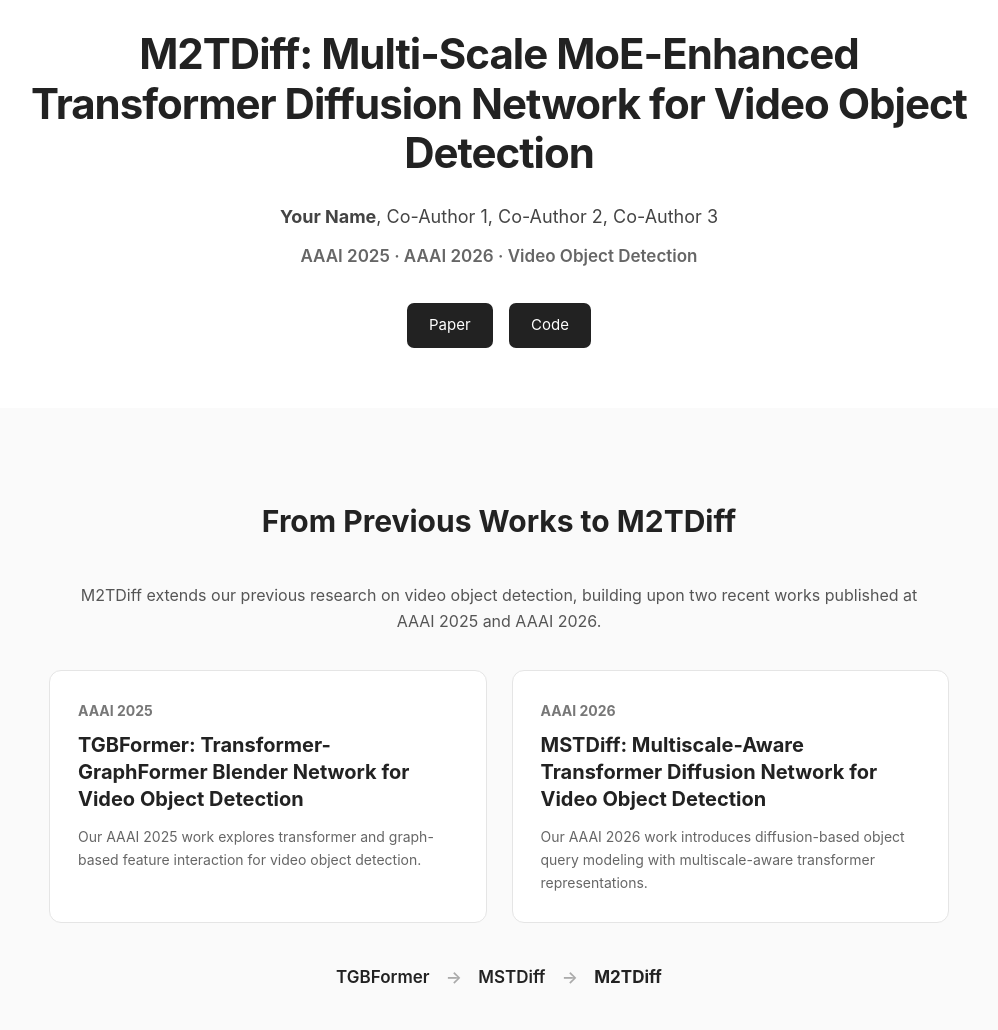
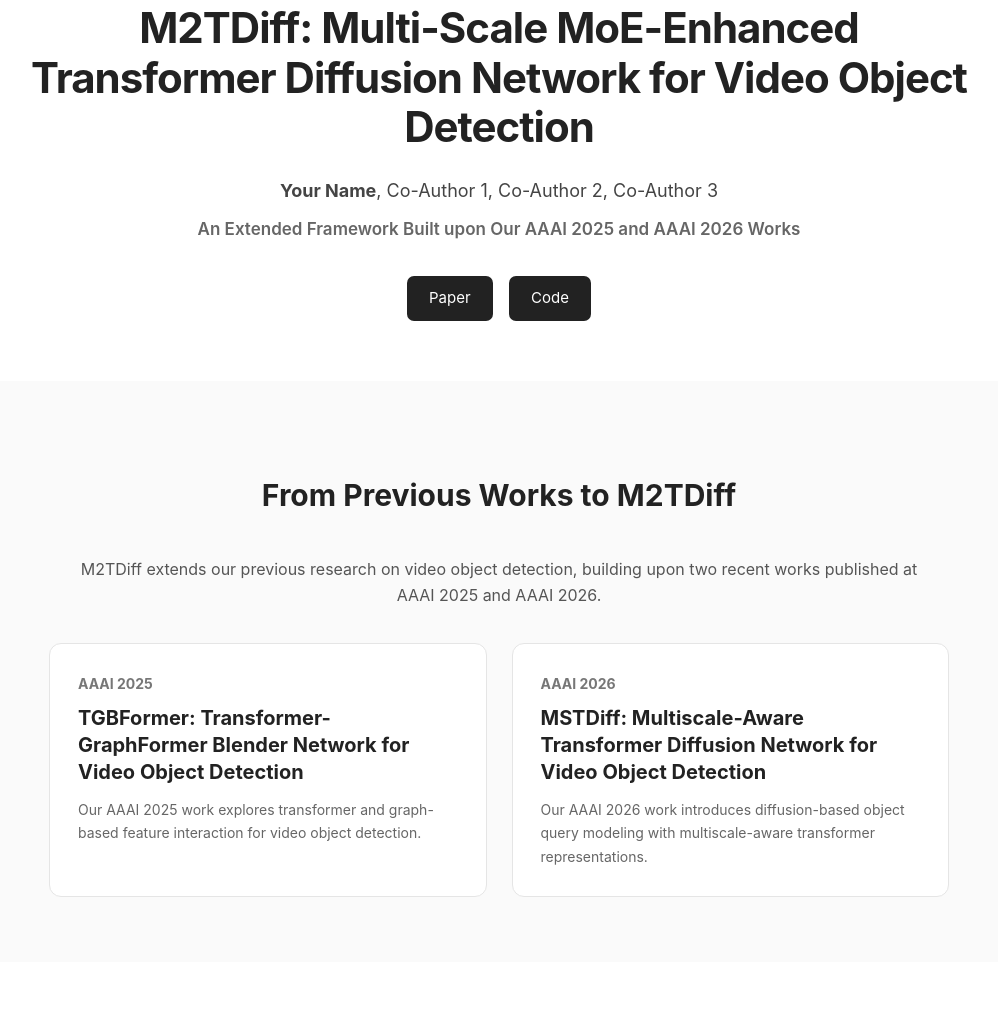
Before and after one commit to gold-research/M2TDiff, a plain HTML site: page index.html in a window 1280 px wide. Shown: the part 82-1112 px from the top of the page, without its empty margins (141-1139 px from the left). Drawn offline with Linux system fonts and the light colour scheme.

Commit message:
Update index.html

````diff
--- a/index.html
+++ b/index.html
@@ -1,4 +1,3 @@
-```html
 <!DOCTYPE html>
 <html lang="en">
 <head>
@@ -381,7 +380,7 @@
         </div>
 
         <div class="venue">
-            AAAI 2025 · AAAI 2026 · Video Object Detection
+            An Extended Framework Built upon Our AAAI 2025 and AAAI 2026 Works
         </div>
 
         <div class="buttons">
@@ -468,20 +467,6 @@
 
         </div>
 
-
-        <div class="roadmap">
-
-            TGBFormer
-
-            <span>→</span>
-
-            MSTDiff
-
-            <span>→</span>
-
-            <strong>M2TDiff</strong>
-
-        </div>
 
     </div>
 
````
